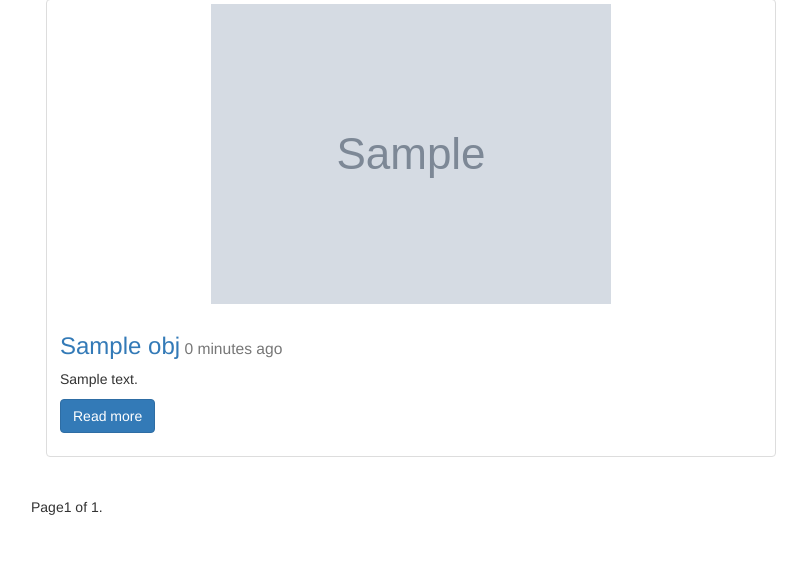
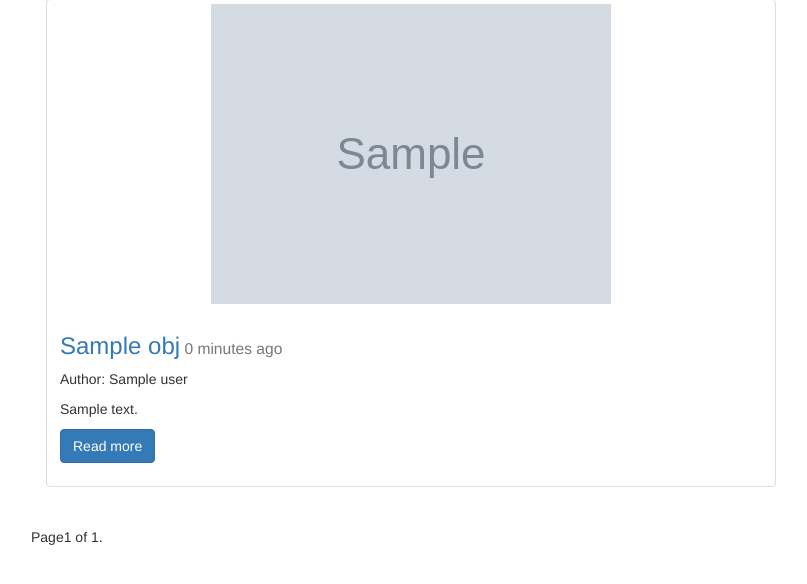
Before and after one commit to henrymbuguak/Blog-created-using-Django-1.11.1, a Django app: template posts/templates/post_list.html in a window 1280 px wide. Shown: the part 71-655 px from the top of the page, without its empty margins (229-1036 px from the left). Run offline with Django 3.2, Linux system fonts and the light colour scheme; the template is opened without the code that fills it: most values are stand-ins (such as "Sample title", 1, 10 or a date in 2020); grey boxes marked "Sample" are stand-in pictures; parts of the project's set-up code (start-up, migrations or seed data) failed here and were passed over; some libraries are stand-ins or nearby versions.

Commit message:
Associating blog post with the author

```diff
--- a/posts/models.py
+++ b/posts/models.py
@@ -1,6 +1,6 @@
 # -*- coding: utf-8 -*-
 from __future__ import unicode_literals
-
+from django.conf import settings
 from django.db import models
 from django.core.urlresolvers import reverse
 from django.db.models.signals import pre_save
@@ -10,6 +10,7 @@ def upload_location(instance, filename):
     return "%s/%s" %(instance.id, filename)
 
 class Post(models.Model):
+    user = models.ForeignKey(settings.AUTH_USER_MODEL, default=1)
     title = models.CharField(max_length=120)
     slug = models.SlugField(unique=True )
     image = models.ImageField(upload_to=upload_location, null=True,blank=True, width_field="width_field", height_field="height_field")
--- a/posts/templates/post_detail.html
+++ b/posts/templates/post_detail.html
@@ -5,6 +5,12 @@
 {% block content %}
 <div class="col-sm-6 col-sm-offset-3">
 <h1>{{ Title }} <small>{{ instance.timestamp }}<br></small> </h1>
+{% if instance.user.get_full_name %}
+    <p>Author: {{ instance.user.get_full_name }}</p>
+    {% else %}
+    <p>Author: {{ instance.user }}</p>
+{% endif %}
+
      {% if instance.image %}
          <img src="{{ instance.image.url }}" alt="" class="img-responsive">
      {% endif %}
--- a/posts/templates/post_list.html
+++ b/posts/templates/post_list.html
@@ -19,6 +19,11 @@
                {% endif %}
                <div class="caption">
                    <h3><a href="{{ obj.get_absolute_url  }}">{{ obj.title }}</a><small> {{ obj.timestamp|timesince }} ago</small></h3>
+                   {% if obj.user.get_full_name %}
+                       <p>Author: {{ obj.user.get_full_name }}</p>
+                   {% else %}
+                       <p>Author: {{ obj.user }}</p>
+                   {% endif %}
                    <p>{{ obj.content|linebreaks|truncatechars:120 }}</p>
                    <p><a href="{{ obj.get_absolute_url  }}" class="btn btn-primary" role="button">Read more</a></p>
                </div>
--- a/posts/views.py
+++ b/posts/views.py
@@ -27,6 +27,7 @@ def post_create(request):
     form = PostForm(request.POST or None, request.FILES or None )
     if form.is_valid():
         instance = form.save(commit=False)
+        instance.user = request.user
         instance.save()
         messages.success(request, "Successfully Created")
         return HttpResponseRedirect(instance.get_absolute_url())
```
Also changed, not shown: db.sqlite3, posts/migrations/0002_post_user.py (added), 3 other files.
